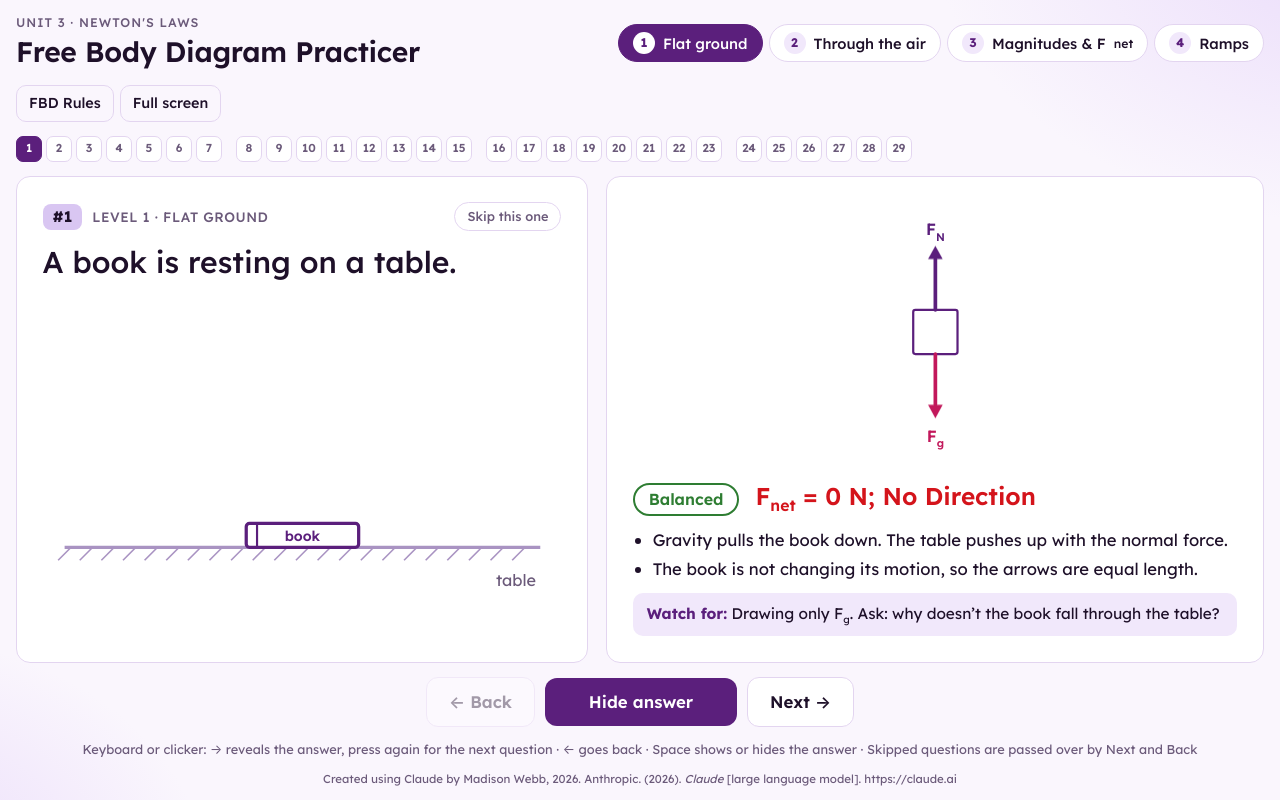
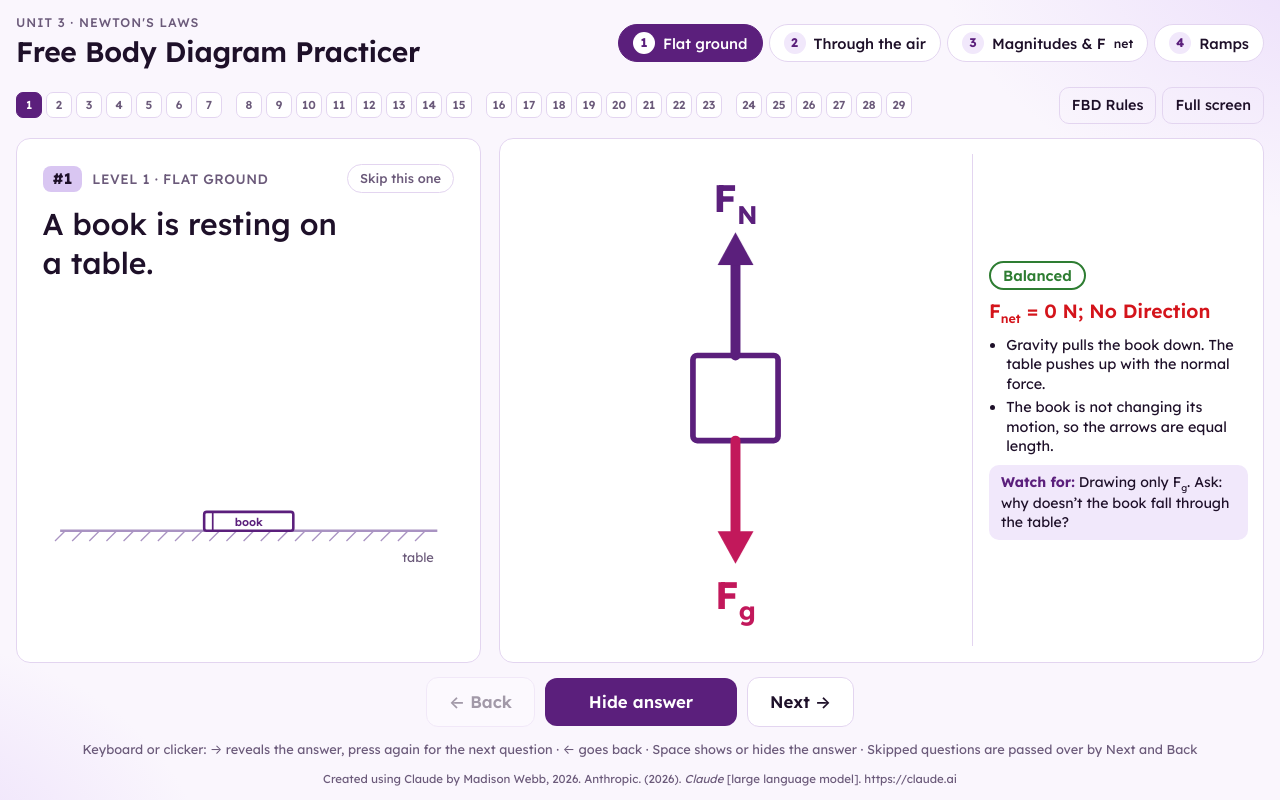
Before and after one commit to madisonwebb01/fbdpracticer, a plain HTML site: page index.html in a window 1280 px wide. Both pictures are taken after a click on the button "Reveal answer". Drawn offline with Linux system fonts and the light colour scheme.

Commit message:
Add files via upload

```diff
--- a/index.html
+++ b/index.html
@@ -70,6 +70,8 @@ button{font:inherit;color:inherit}
 .ghost:hover{background:var(--lav-soft)}
 
 /* Progress dots */
+.navrow{display:flex;flex-wrap:wrap;align-items:center;gap:8px 14px}
+.navrow .tools{margin-left:auto}
 .dots{display:flex;flex-wrap:wrap;gap:4px 14px;align-items:center}
 .dotgroup{display:flex;gap:4px}
 .dot{width:26px;height:26px;border-radius:7px;border:1.5px solid var(--line);background:var(--surface);cursor:pointer;
@@ -84,7 +86,7 @@ button{font:inherit;color:inherit}
 .skipnote{font-size:.8rem;color:var(--muted)}
 
 /* Cards */
-.stage{display:grid;grid-template-columns:minmax(0,1fr) minmax(0,1.15fr);gap:18px;min-height:0}
+.stage{display:grid;grid-template-columns:minmax(0,.85fr) minmax(0,1.4fr);gap:18px;min-height:0}
 .card{background:var(--surface);border:1.5px solid var(--line);border-radius:var(--r);padding:clamp(16px,2vw,28px);
   display:flex;flex-direction:column;gap:12px;min-width:0;min-height:0;overflow:auto}
 .eyebrow{display:flex;gap:10px;align-items:center;font-size:.85rem;color:var(--muted);font-weight:500;letter-spacing:.04em;text-transform:uppercase}
@@ -101,18 +103,32 @@ button{font:inherit;color:inherit}
 .placeholder:hover{background:var(--lav-soft)}
 .placeholder .big{font-size:clamp(1.6rem,3vw,2.6rem);font-weight:600;color:var(--purple);display:block}
 .placeholder .small{font-size:1rem;color:var(--muted);display:block;margin-top:6px}
-.diagrams{display:flex;gap:10px;justify-content:center;flex:1 1 0;min-height:170px}
-.diagram{flex:1 1 0;min-width:0;display:flex;flex-direction:column;align-items:center}
+.answer{padding:clamp(10px,1.2vw,20px)}
+/* Answer = big FBD + compact text. Stacked on tall cards; FBD left / text right on wide, short cards (small projectors). */
+.ans{flex:1 1 0;min-height:0;display:grid;grid-template-rows:minmax(0,1fr) auto;gap:10px}
+.diagrams{display:flex;gap:10px;justify-content:center;min-height:0}
+.diagram{flex:1 1 0;min-width:0;min-height:0;display:flex;flex-direction:column;align-items:center}
 .diagram svg{width:100%;flex:1 1 0;min-height:0;display:block}
-.result,.why,.watch{flex:none}
+.anstext{display:flex;flex-direction:column;gap:8px;min-width:0;min-height:0}
+.notes{display:flex;flex-direction:column;gap:8px}
+@media (min-width:901px){
+  .answer{container-type:size}
+  @container (min-width:560px) and (min-aspect-ratio:1.25){
+    .ans{grid-template-rows:minmax(0,1fr);grid-template-columns:minmax(0,1.6fr) minmax(14rem,1fr);gap:16px}
+    .anstext{overflow:auto;justify-content:center;border-left:1.5px solid var(--line);padding-left:16px}
+  }
+  @container (min-width:760px) and (max-aspect-ratio:1.25){
+    .notes{display:grid;grid-template-columns:minmax(0,1.2fr) minmax(0,1fr);align-items:start;gap:14px}
+  }
+}
 .diagram figcaption{font-weight:600;color:var(--muted);font-size:.95rem}
 .result{display:flex;flex-wrap:wrap;gap:8px 16px;align-items:baseline}
-.pill{border-radius:999px;padding:3px 14px;font-weight:600;font-size:1rem;border:2px solid currentColor}
+.pill{border-radius:999px;padding:2px 12px;font-weight:600;font-size:.92rem;border:2px solid currentColor}
 .pill.bal{color:var(--c-T)} .pill.unbal{color:var(--answer)}
-.fnet{font-size:clamp(1.15rem,1.9vw,1.6rem);font-weight:600;color:var(--answer)}
+.fnet{font-size:clamp(1.05rem,1.5vw,1.4rem);font-weight:600;color:var(--answer)}
 .fnet sub,.why sub,.rules sub,.prompt sub,.task sub,.watch sub{font-size:.65em}
-.why{margin:0;padding-left:1.2em;font-size:clamp(.98rem,1.3vw,1.15rem);display:grid;gap:4px}
-.watch{background:var(--lav-soft);border-radius:10px;padding:10px 14px;font-size:clamp(.95rem,1.2vw,1.08rem)}
+.why{margin:0;padding-left:1.2em;font-size:clamp(.9rem,1.05vw,1.05rem);line-height:1.35;display:grid;gap:4px}
+.watch{background:var(--lav-soft);border-radius:10px;padding:8px 12px;font-size:clamp(.88rem,1vw,1rem);line-height:1.35}
 .watch strong{color:var(--purple)}
 
 /* Controls */
@@ -123,6 +139,7 @@ button{font:inherit;color:inherit}
 .btn.pri{background:var(--purple);color:var(--purple-ink);min-width:12rem}
 .btn:disabled{opacity:.4;cursor:default}
 .hint{font-size:.8rem;color:var(--muted);text-align:center}
+:root:fullscreen .hint{display:none}
 .credit{font-size:.72rem;color:var(--muted);text-align:center;margin:0}
 .credit a{color:inherit}
 
@@ -147,7 +164,7 @@ svg text{font-family:var(--font)}
 .vlab{fill:var(--muted);font-size:17px;font-style:italic;font-weight:600}
 .note{fill:var(--muted);font-size:15px}
 .path{stroke:var(--ground);stroke-width:2;stroke-dasharray:3 6;fill:none}
-.flabel{font-size:22px;font-weight:600}
+.flabel{font-size:27px;font-weight:700}
 .arr path{stroke-dasharray:1;stroke-dashoffset:1;animation:draw .42s ease-out forwards;animation-delay:calc(var(--i) * .4s)}
 .arr polygon,.arr text{opacity:0;animation:fade .25s ease-out forwards;animation-delay:calc(var(--i) * .4s + .35s)}
 @keyframes draw{to{stroke-dashoffset:0}}
@@ -160,6 +177,7 @@ svg text{font-family:var(--font)}
 @media (max-width:900px){
   .app{height:auto}
   .card{overflow:visible}
+  .ans{display:flex;flex-direction:column;flex:none}
   .diagrams{flex:none;flex-wrap:wrap}
   .diagram{flex:1 1 240px}
   .diagram svg{flex:none;height:auto;max-height:60vh}
@@ -171,18 +189,19 @@ svg text{font-family:var(--font)}
 </style>
 </head>
 <body>
-
 <div class="app" id="app">
   <header class="top">
     <div class="brand"><small>Unit 3 · Newton's Laws</small><h1>Free Body Diagram Practicer</h1></div>
     <nav class="levels" id="levels" aria-label="Levels"></nav>
+  </header>
+
+  <div class="navrow">
+    <div class="dots" id="dots" aria-label="Questions"><span></span></div>
     <div class="tools">
       <button class="ghost" id="rulesBtn" type="button">FBD Rules</button>
       <button class="ghost" id="fsBtn" type="button">Full screen</button>
     </div>
-  </header>
-
-  <div class="dots" id="dots" aria-label="Questions"><span></span></div>
+  </div>
 
   <main class="stage">
     <section class="card" aria-live="polite">
@@ -599,8 +618,8 @@ function rampSVG(x0,x1,yb,th,obj,v,nt,angLabel,hand,scale){
 /* ---------- Free body diagram ---------- */
 function labelHTML(f){
   var sub=FORCES[f.k].sub;
-  var s='F<tspan dy="7" font-size="15">'+sub+'</tspan>';
-  if(f.v) s+='<tspan dy="-7"> = '+f.v+'</tspan>';
+  var s='F<tspan dy="8" font-size="18">'+sub+'</tspan>';
+  if(f.v) s+='<tspan dy="-8"> = '+f.v+'</tspan>';
   return s;
 }
 function fbdSVG(d,doAnim){
@@ -611,16 +630,16 @@ function fbdSVG(d,doAnim){
     bg+='<polygon class="rampfill" style="stroke:none" points="'+r1(p1[0])+','+r1(p1[1])+' '+r1(p2[0])+','+r1(p2[1])+' '+r1(p1[0])+','+r1(p2[1])+'"/>';
     bg+='<line class="gr" x1="'+r1(p1[0])+'" y1="'+r1(p1[1])+'" x2="'+r1(p2[0])+'" y2="'+r1(p2[1])+'"/>';
   }
-  s+='<rect x="'+(cx-h)+'" y="'+(cy-h)+'" width="'+(2*h)+'" height="'+(2*h)+'" rx="3" class="o" transform="rotate('+th+' '+cx+' '+cy+')"/>';
+  s+='<rect x="'+(cx-h)+'" y="'+(cy-h)+'" width="'+(2*h)+'" height="'+(2*h)+'" rx="3" class="o" style="stroke-width:4" transform="rotate('+th+' '+cx+' '+cy+')"/>';
   d.f.forEach(function(f,i){
     var rad=f.a*Math.PI/180, ux=Math.cos(rad), uy=-Math.sin(rad);
     var rel=(f.a+th)*Math.PI/180, e=h/Math.max(Math.abs(Math.cos(rel)),Math.abs(Math.sin(rel)));
     var ox=f.ox||0, oy=f.oy||0;
     var x1=cx+ox+ux*e, y1=cy+oy+uy*e, len=Math.max(f.l*L,30), x2=x1+ux*len, y2=y1+uy*len;
     var col='var(--c-'+f.k+')';
-    var hd=head(x1,y1,x2,y2,18,null,col);
+    var hd=head(x1,y1,x2,y2,23,null,col);
     var tx,ty,anc;
-    if(ox){ anc=ox>0?"start":"end"; tx=x2+(ox>0?10:-10); ty=y2+(uy>0?-2:16); }
+    if(ox){ anc=ox>0?"start":"end"; tx=x2+(ox>0?18:-18); ty=y2+(uy>0?-2:16); }
     else if(oy){ anc=ux>0?"start":"end"; tx=x2+ux*12; ty=y2+(oy<0?-4:20); }
     else {
       tx=x2+ux*14; ty=y2+uy*14;
@@ -628,7 +647,7 @@ function fbdSVG(d,doAnim){
       if(uy<-.35) ty+=0; else if(uy>.35) ty+=18; else ty+=7;
     }
     s+='<g class="'+(doAnim?'arr':'')+'" style="--i:'+i+'">'+
-       '<path d="M'+r1(x1)+' '+r1(y1)+' L'+r1(hd.bx)+' '+r1(hd.by)+'" pathLength="1" stroke="'+col+'" stroke-width="5" stroke-linecap="round" fill="none"/>'+hd.s+
+       '<path d="M'+r1(x1)+' '+r1(y1)+' L'+r1(hd.bx)+' '+r1(hd.by)+'" pathLength="1" stroke="'+col+'" stroke-width="7" stroke-linecap="round" fill="none"/>'+hd.s+
        '<text class="flabel" x="'+r1(tx)+'" y="'+r1(ty)+'" text-anchor="'+anc+'" fill="'+col+'">'+labelHTML(f)+'</text></g>';
   });
   return '<svg viewBox="0 0 '+W+' '+H+'" role="img" aria-label="Free body diagram">'+bg+'<g class="fit">'+s+'</g></svg>';
@@ -639,7 +658,7 @@ function fitDiagrams(root){
   svgs.forEach(function(svg){ try{ boxes.push(svg.querySelector(".fit").getBBox()); }catch(e){ boxes.push(null); } });
   var mw=0, mh=0; boxes.forEach(function(b){ if(b){ mw=Math.max(mw,b.width); mh=Math.max(mh,b.height); } });
   svgs.forEach(function(svg,i){ var b=boxes[i]; if(!b||!b.width) return;
-    var pad=22, w=Math.max(mw,240)+pad*2, h=Math.max(mh,200)+pad*2;
+    var pad=14, w=Math.max(mw,240)+pad*2, h=Math.max(mh,200)+pad*2;
     var x=b.x+b.width/2-w/2, y=b.y+b.height/2-h/2;
     svg.setAttribute("viewBox",[x,y,w,h].map(function(n){return Math.round(n);}).join(" ")); });
 }
@@ -696,16 +715,16 @@ function renderAnswer(anim){
     a.innerHTML='<button class="placeholder" type="button" id="ph"><span><span class="big">Draw it on your whiteboard!</span><span class="small">Click to reveal the answer.</span></span></button>';
     $("ph").onclick=toggle; return;
   }
-  var html='<div class="diagrams">';
+  var html='<div class="ans"><div class="diagrams">';
   q.d.forEach(function(d){ html+='<figure class="diagram" style="margin:0">'+fbdSVG(d,anim)+(d.cap?'<figcaption>'+d.cap+'</figcaption>':'')+'</figure>'; });
-  html+='</div><div class="result">';
+  html+='</div><div class="anstext"><div class="result">';
   var n=q.net;
   if(n.custom){ html+='<span class="fnet">'+n.custom+'</span>'; }
   else if(n.bal){ html+='<span class="pill bal">Balanced</span><span class="fnet">F<sub>net</sub> = 0 N; No Direction</span>'; }
   else if(n.val){ html+='<span class="pill unbal">Unbalanced</span><span class="fnet">F<sub>net</sub> = '+n.val+' '+n.dir+'</span>'; }
   else { html+='<span class="pill unbal">Unbalanced</span><span class="fnet">F<sub>net</sub> points '+n.dir+'</span>'; }
-  html+='</div><ul class="why">'+q.why.map(function(w){return "<li>"+w+"</li>";}).join("")+'</ul>';
-  html+='<div class="watch"><strong>Watch for:</strong> '+q.watch+'</div>';
+  html+='</div><div class="notes"><ul class="why">'+q.why.map(function(w){return "<li>"+w+"</li>";}).join("")+'</ul>';
+  html+='<div class="watch"><strong>Watch for:</strong> '+q.watch+'</div></div></div></div>';
   a.innerHTML=html;
   fitDiagrams(a);
 }
```
Also changed, not shown: 1 other file.
